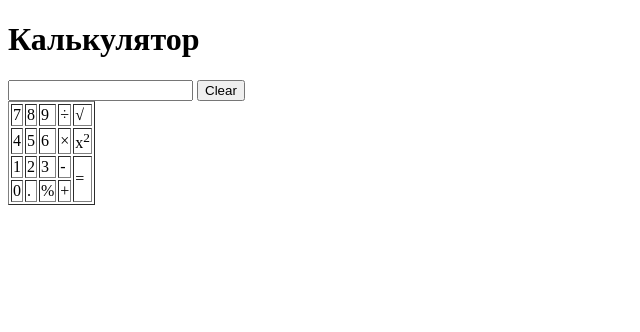
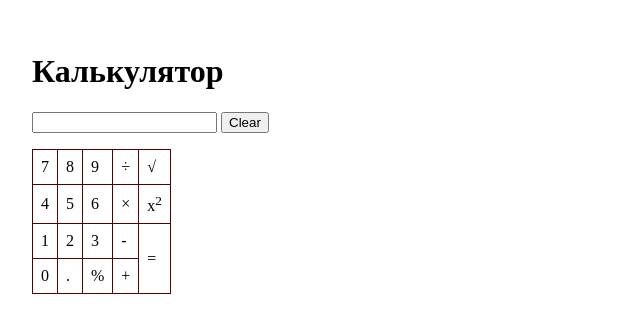
Before and after one commit to kaa2007/calc, a plain HTML site: page src/index.html in a window 1280 px wide. Shown: the whole page, without its empty margins (0-640 px from the left). Drawn offline with Linux system fonts and the light colour scheme.

Commit message:
(After review) Fix Table styles

```diff
--- a/src/index.html
+++ b/src/index.html
@@ -4,6 +4,8 @@
   <meta charset="UTF-8">
   <meta name="viewport" content="width=device-width, initial-scale=1.0">
   <title>Калькулятор</title>
+
+  <link rel="stylesheet" href="styles.css" />
 </head>
 <body>
   <h1>Калькулятор</h1>
@@ -11,7 +13,7 @@
   <input />
   <button>Clear</button>
 
-  <table border="1">
+  <table>
     <tr>
       <td>7</td>
       <td>8</td>
--- /dev/null
+++ b/src/styles.css
@@ -0,0 +1,17 @@
+html, body {
+  margin: 0;
+  padding: 16px;
+}
+
+table, th, td {
+  border: 1px solid rgb(85, 0, 0);
+  border-collapse: collapse;
+}
+
+td {
+  padding: 8px;
+}
+
+table {
+  margin-top: 16px;
+}
```
